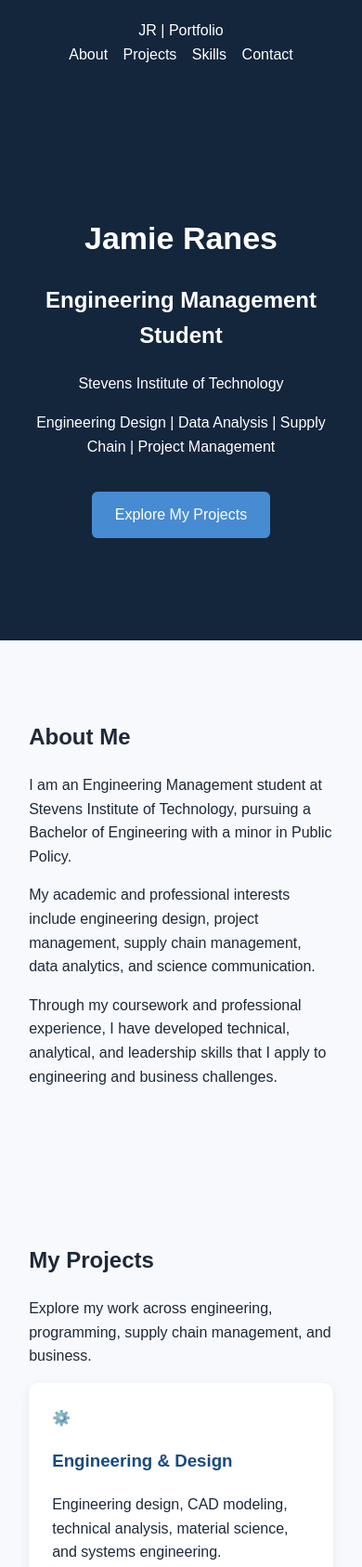
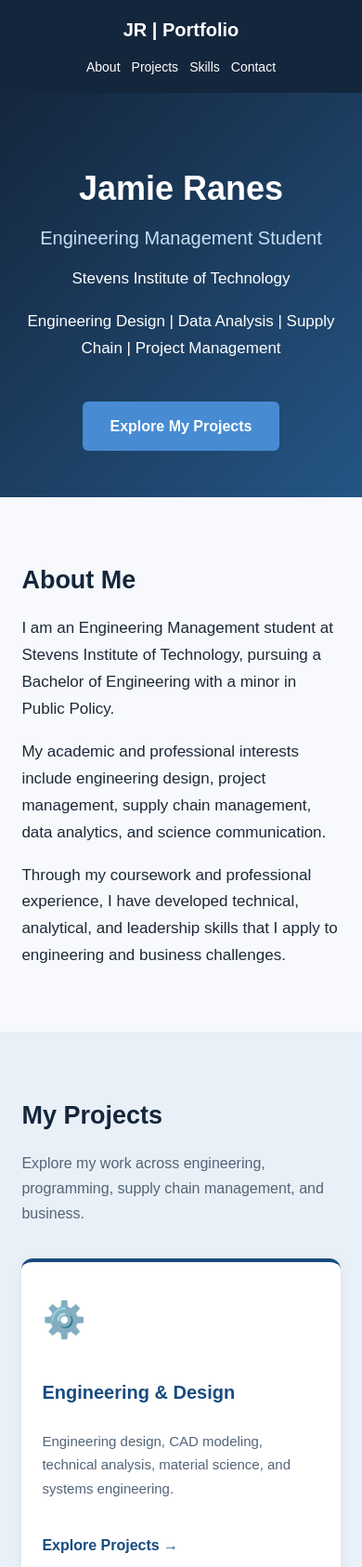
Before and after one commit to jamieranes/jamieranes.github.io, a plain HTML site: page index.html in a window 390 px wide. Shown: the top 1686 px of the page at 93% size. Drawn offline with Linux system fonts and the light colour scheme.

Commit message:
Update style.css

```diff
--- a/style.css
+++ b/style.css
@@ -1,3 +1,7 @@
+
+/* =================================
+   GENERAL WEBSITE STYLING
+================================= */
 
 * {
   box-sizing: border-box;
@@ -5,79 +9,350 @@
 
 html {
   scroll-behavior: smooth;
+  scroll-padding-top: 80px;
 }
 
 body {
   margin: 0;
-  font-family: Arial, sans-serif;
+  font-family: Arial, Helvetica, sans-serif;
   color: #1d2939;
   background: #f7f9fc;
-  line-height: 1.6;
+  line-height: 1.7;
 }
+
+h1, h2, h3 {
+  line-height: 1.3;
+}
+
+section {
+  padding: 75px 8%;
+}
+
+.section-title {
+  font-size: 32px;
+  color: #14263c;
+  margin-bottom: 20px;
+}
+
+.section-description {
+  margin-bottom: 35px;
+  color: #526477;
+}
+
+
+/* =================================
+   NAVIGATION
+================================= */
 
 header {
   background: #14263c;
-  padding: 20px;
+  padding: 18px 8%;
+  position: sticky;
+  top: 0;
+  z-index: 100;
+}
+
+nav {
+  display: flex;
+  justify-content: space-between;
+  align-items: center;
+  gap: 20px;
+}
+
+.logo {
+  font-size: 20px;
+  font-weight: bold;
+  color: white;
+  text-decoration: none;
+}
+
+.nav-links {
+  display: flex;
+  gap: 25px;
+}
+
+.nav-links a {
+  color: white;
+  text-decoration: none;
+  font-weight: 500;
+}
+
+.nav-links a:hover {
+  color: #86bfff;
+}
+
+
+/* =================================
+   HOMEPAGE / HERO
+================================= */
+
+.hero {
+  min-height: 460px;
+  background: linear-gradient(
+    135deg,
+    #14263c,
+    #245584
+  );
+  color: white;
+  display: flex;
+  align-items: center;
+  justify-content: center;
   text-align: center;
 }
 
-nav a {
-  color: white;
-  margin: 0 15px;
-  text-decoration: none;
-}
-
-section {
-  padding: 65px 8%;
-}
-
-.hero {
-  background: #14263c;
-  color: white;
-  text-align: center;
-  padding: 110px 20px;
+.hero-content {
+  max-width: 850px;
 }
 
 .hero h1 {
-  font-size: 48px;
-  margin-bottom: 5px;
+  font-size: 52px;
+  margin-bottom: 10px;
+}
+
+.hero h2 {
+  font-size: 25px;
+  font-weight: normal;
+  color: #c7def5;
+}
+
+.hero p {
+  font-size: 17px;
 }
 
 .button {
   display: inline-block;
+  margin-top: 25px;
+  padding: 13px 30px;
   background: #478bd3;
   color: white;
-  padding: 12px 25px;
   text-decoration: none;
+  font-weight: bold;
   border-radius: 6px;
-  margin-top: 20px;
+  transition: background 0.2s ease;
+}
+
+.button:hover {
+  background: #3273b9;
+}
+
+
+/* =================================
+   ABOUT ME
+================================= */
+
+#about {
+  max-width: 1150px;
+  margin: auto;
+}
+
+#about p {
+  max-width: 850px;
+  font-size: 17px;
+}
+
+
+/* =================================
+   PROJECT CATEGORIES
+================================= */
+
+.projects-section {
+  background: #eaf0f7;
 }
 
 .projects {
   display: grid;
-  grid-template-columns: repeat(auto-fit, minmax(230px, 1fr));
+  grid-template-columns: repeat(4, minmax(0, 1fr));
   gap: 20px;
 }
 
 .project {
   background: white;
-  padding: 25px;
-  border-radius: 10px;
+  padding: 30px 22px;
+  border-radius: 12px;
+  border-top: 4px solid #174b80;
   box-shadow: 0 3px 12px #00000012;
+
+  display: flex;
+  flex-direction: column;
+
+  transition:
+    transform 0.2s ease,
+    box-shadow 0.2s ease;
+}
+
+.project:hover {
+  transform: translateY(-6px);
+  box-shadow: 0 10px 25px #00000020;
+}
+
+.project-icon {
+  font-size: 38px;
+  margin-bottom: 12px;
 }
 
 .project h3 {
   color: #174b80;
+  font-size: 20px;
+  margin-bottom: 12px;
 }
 
+.project p {
+  color: #526477;
+  font-size: 15px;
+  flex-grow: 1;
+}
+
+.project a {
+  display: inline-block;
+  margin-top: 20px;
+  color: #174b80;
+  text-decoration: none;
+  font-weight: bold;
+}
+
+.project a:hover {
+  text-decoration: underline;
+}
+
+
+/* =================================
+   TECHNICAL SKILLS
+================================= */
+
+.skills-grid {
+  display: grid;
+  grid-template-columns: repeat(2, minmax(0, 1fr));
+  gap: 22px;
+  margin-top: 30px;
+}
+
+.skill-card {
+  background: white;
+  padding: 25px;
+  border-radius: 10px;
+  box-shadow: 0 3px 12px #00000010;
+}
+
+.skill-card h3 {
+  margin-top: 0;
+  color: #174b80;
+}
+
+.skill-card p {
+  color: #526477;
+}
+
+
+/* =================================
+   CONTACT
+================================= */
+
+.contact-section {
+  background: #eaf0f7;
+  text-align: center;
+}
+
+.contact-links {
+  display: flex;
+  justify-content: center;
+  flex-wrap: wrap;
+  gap: 18px;
+  margin-top: 30px;
+}
+
+.contact-links a {
+  background: #174b80;
+  color: white;
+  padding: 12px 25px;
+  border-radius: 6px;
+  text-decoration: none;
+  font-weight: bold;
+}
+
+.contact-links a:hover {
+  background: #2867a0;
+}
+
+
+/* =================================
+   FOOTER
+================================= */
+
 footer {
+  text-align: center;
   background: #14263c;
   color: white;
-  text-align: center;
-  padding: 20px;
+  padding: 22px;
+  font-size: 14px;
 }
 
+
+/* =================================
+   TABLET RESPONSIVENESS
+================================= */
+
+@media (max-width: 1000px) {
+  .projects {
+    grid-template-columns: repeat(2, minmax(0, 1fr));
+  }
+}
+
+
+/* =================================
+   MOBILE RESPONSIVENESS
+================================= */
+
 @media (max-width: 600px) {
-  nav a { margin: 0 6px; }
-  .hero h1 { font-size: 34px; }
+
+  section {
+    padding: 50px 6%;
+  }
+
+  header {
+    padding: 15px 5%;
+  }
+
+  nav {
+    flex-direction: column;
+    gap: 12px;
+  }
+
+  .nav-links {
+    flex-wrap: wrap;
+    justify-content: center;
+    gap: 12px;
+  }
+
+  .nav-links a {
+    font-size: 14px;
+  }
+
+  .hero {
+    min-height: 390px;
+  }
+
+  .hero h1 {
+    font-size: 36px;
+  }
+
+  .hero h2 {
+    font-size: 20px;
+  }
+
+  .section-title {
+    font-size: 27px;
+  }
+
+  .projects {
+    grid-template-columns: 1fr;
+  }
+
+  .skills-grid {
+    grid-template-columns: 1fr;
+  }
+
+  .contact-links {
+    flex-direction: column;
+    align-items: center;
+  }
 }
```
